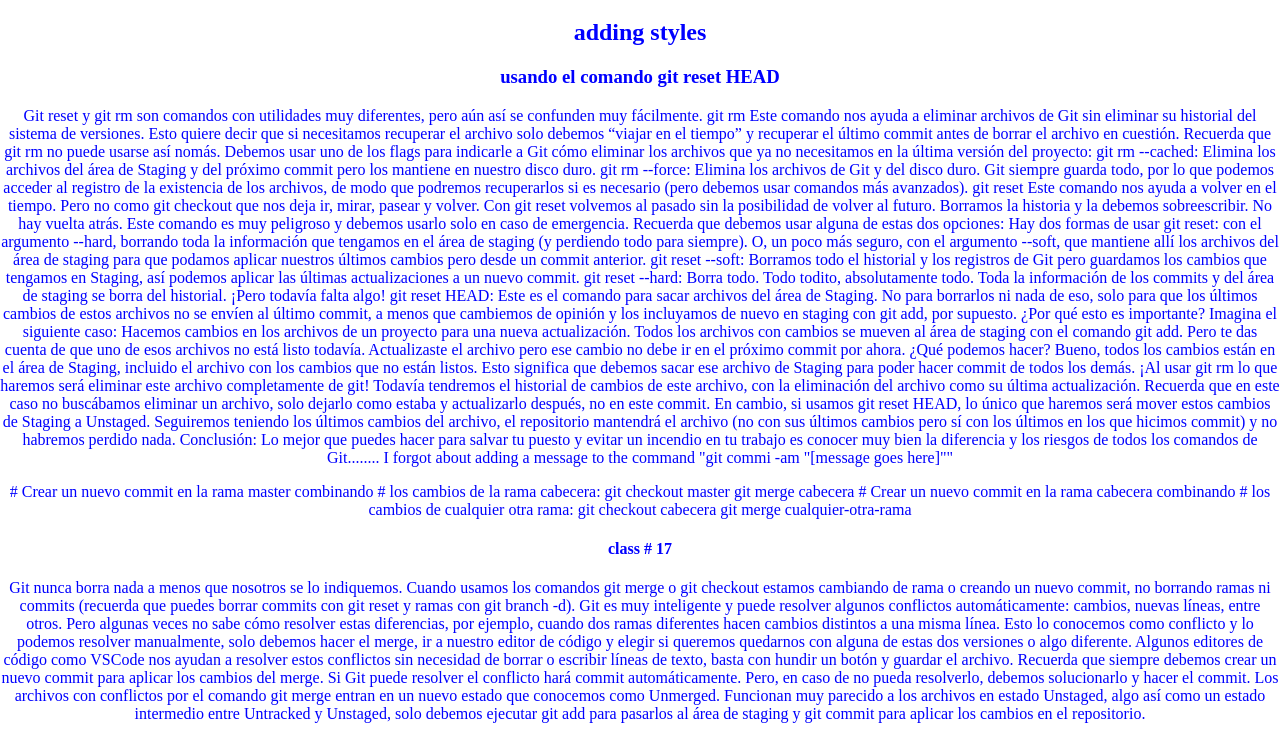
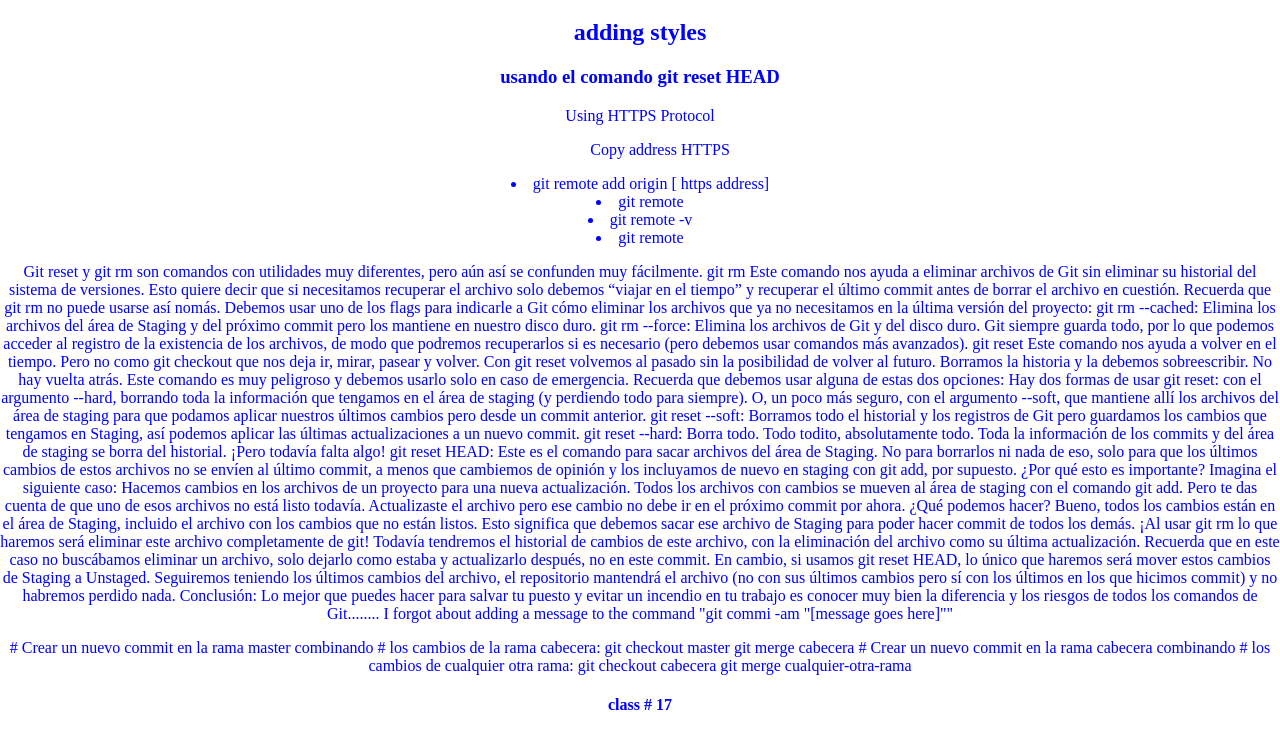
Before and after one commit to EdnGG/git-course, a plain HTML site: page index.html in a window 1280 px wide. Shown: the part 61-793 px from the top of the page. Drawn offline with Linux system fonts and the light colour scheme.

Commit message:
Merge 2 branches (MASTER && MAIN)

```diff
--- a/index.html
+++ b/index.html
@@ -15,6 +15,13 @@
     <h2>adding styles</h2>
     <div></div>
     <h3>usando el comando git reset HEAD</h3>
+    <div>Using HTTPS Protocol</div>
+    <ul>Copy address HTTPS </ul>
+    <li>git remote add origin [ https address] </li>
+    <li>git remote</li>
+    <li>git remote -v</li>
+    <li>git remote</li>
+
     <p>Git reset y git rm son comandos con utilidades muy diferentes, pero aún así se confunden muy fácilmente.
 
       git rm
```
